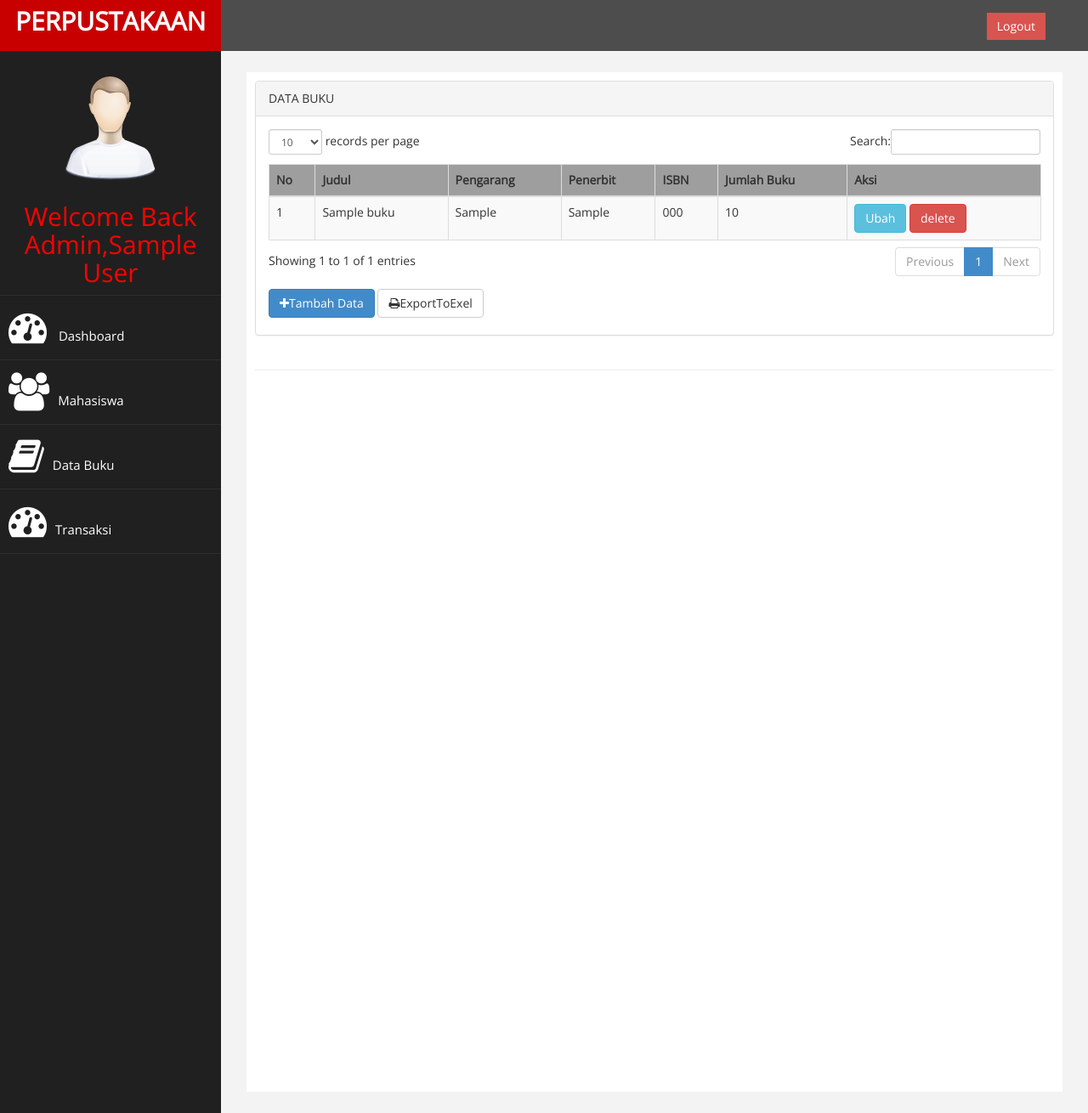
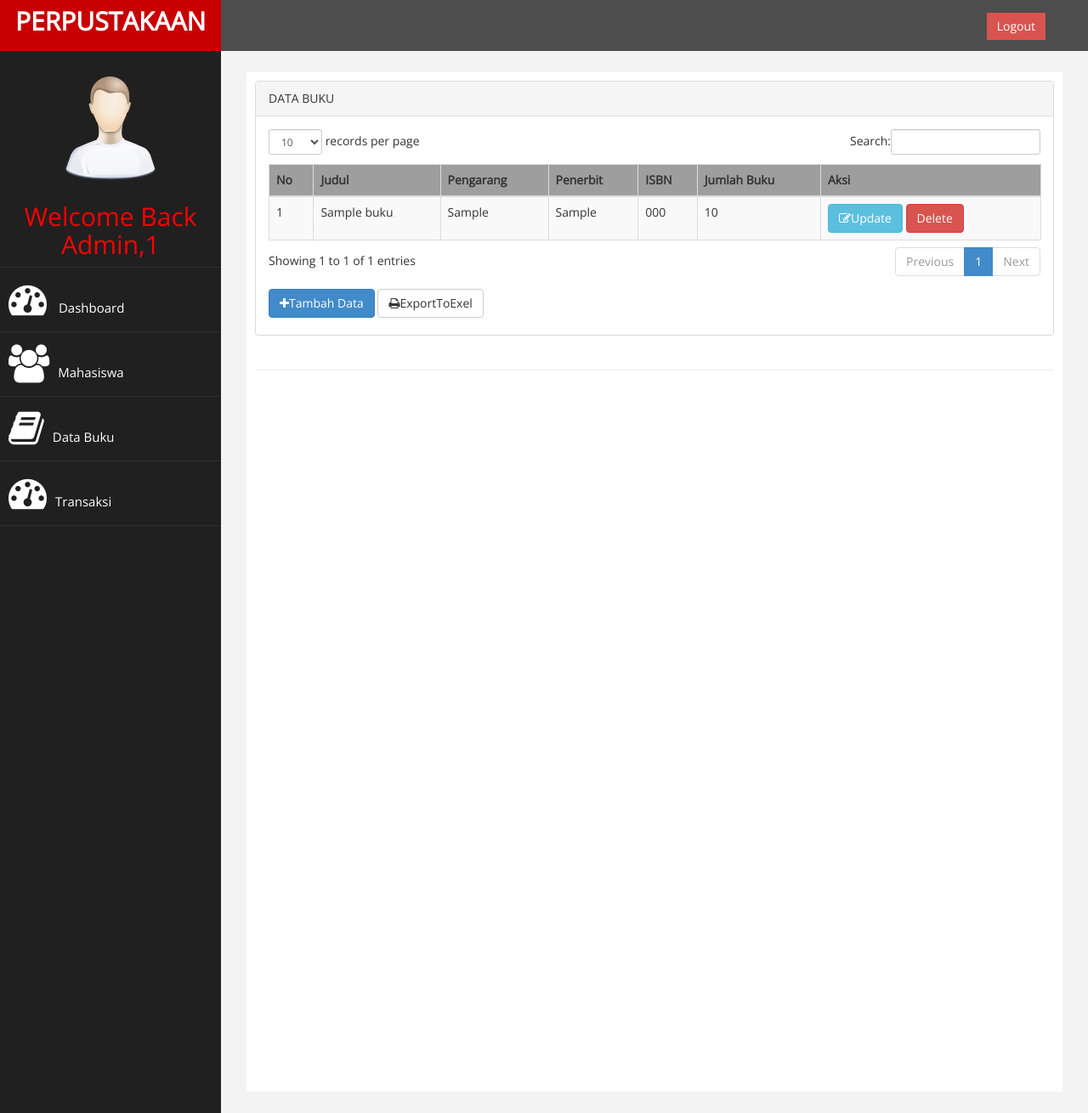
Before and after one commit to rima014/Modul_Perpustakaan, a PHP site: page /index.php?page=buku in a window 1280 px wide. Shown: the whole page at 85% size. Run offline with PHP 8.4, Linux system fonts and the light colour scheme; the visitor is signed in with stand-in values (Sample User, id 1); tables that the repository leaves empty or names only in its code hold one stand-in row (values such as "Sample post"); grey boxes are pictures that could not be loaded.

Commit message:
baru lagi

```diff
--- a/index.php
+++ b/index.php
@@ -47,7 +47,7 @@
                 <ul class="nav" id="main-menu" >
                     <li class="text-center">
                         <img src="assets/img/find_user.png" class="user-image img-responsive" />
-                        <h2>Welcome Back Admin,<?php echo @$_SESSION['nama']; ?></h5>
+                        <h2>Welcome Back Admin,<?php echo $_SESSION['user']; ?></h5>
                     </li>
                     <li >
                         <a style="font-size: 15px;" href="?index.php"><i class="fa fa-dashboard fa-3x"></i> Dashboard</a>
--- a/page/buku/buku.php
+++ b/page/buku/buku.php
@@ -35,9 +35,8 @@
                                     <td><?php echo $data['isbn']; ?></td>
                                     <td><?php echo $data['jumlah_buku']; ?></td>
                                     <td>
-                                        <a href="?page=buku&aksi=ubah&id_buku=<?php echo $data['id_buku']; ?>" class="btn btn-info">Ubah</a>
-                                        <a onclick="return confirm('Anda yakin akan menghapus data ini ....??')" href="?page=buku&aksi=hapus&id_buku=<?php echo $data['id_buku']; ?>" class="btn btn-danger">delete
-                                        </a>
+                                        <a href="?page=buku&aksi=ubah&id_buku=<?php echo $data['id_buku']; ?>" class="btn btn-info"><i class="fa fa-edit"></i>Update</a></a>
+                                        <a onclick="return confirm('Anda yakin akan menghapus data ini ....??')" href="?page=buku&aksi=hapus&id_buku=<?php echo $data['id_buku']; ?>" class="btn btn-danger"><i class="fa fa-trash"></i>Delete</a>
                                     </td>
                                 </tr>
                             <?php } ?>
```
